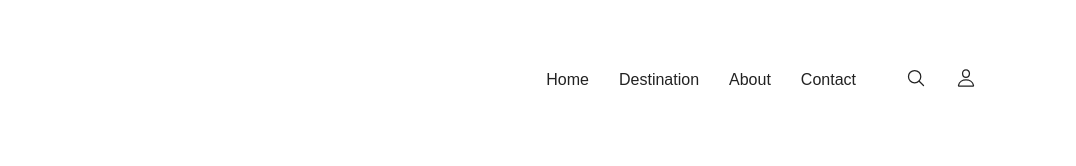
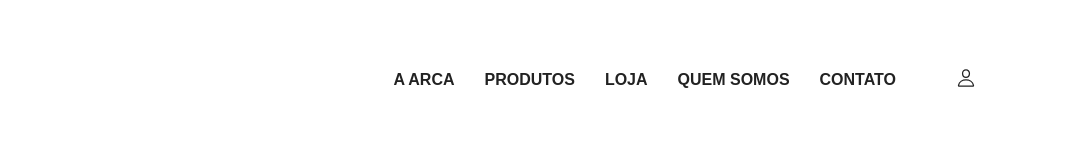
Before and after one commit to hellocarloshenrique/nav-bar-test, a plain HTML site: page index.html in a window 1280 px wide. Shown: the full height of the page, 204-1280 px from the left. Drawn offline with nearby package versions, Linux system fonts and the light colour scheme; a web font is replaced by a local one.

Commit message:
navegation test2

```diff
--- a/index.html
+++ b/index.html
@@ -9,19 +9,23 @@
     <link rel="stylesheet" href="styles.css">
 </head>
 <body>
+    <section class="">
+
+    </section>
     <header>
        <!--  <a href="#" class="logo"></a> -->
         <img src="img/arca-log-preto.png" class="logo" alt="logo">
         <div class="group">
             <ul class="navegation">
-                <li><a href="#">Home</a></li>
-                <li><a href="#">Destination</a></li>
-                <li><a href="#">About</a></li>
-                <li><a href="#">Contact</a></li>
+                <li><a href="#">A arca</a></li>
+                <li><a href="#">Produtos</a></li>
+                <li><a href="#">Loja</a></li>
+                <li><a href="#">Quem Somos</a></li>
+                <li><a href="#">Contato</a></li
             </ul>
 
             <ul class="action">
-                <li><a href="#"><ion-icon name="search-outline"></ion-icon></a></li>
+                <!-- <li><a href="#"><ion-icon name="search-outline"></ion-icon></a></li> -->
                 <li><a href="#"><ion-icon name="person-outline"></ion-icon></a></li>
             </ul>
     </header>
--- a/styles.css
+++ b/styles.css
@@ -32,11 +32,16 @@ header .logo {
     display: flex;
 }
 
+.group .navegation {
+    font-weight: 600;
+}
+
 .group .navegation,
 .group .action {
     display: flex;
     justify-content: center;
     align-items: center;
+    text-transform: uppercase;
 }
 
 .group ul li {
@@ -50,7 +55,9 @@ header .logo {
 }
 
 .group .action {
-    margin-left: 20px;
+    margin-left: 30px;
+    justify-content: center;
+    align-items: center;
 }
 
 .group .action li a {
```
